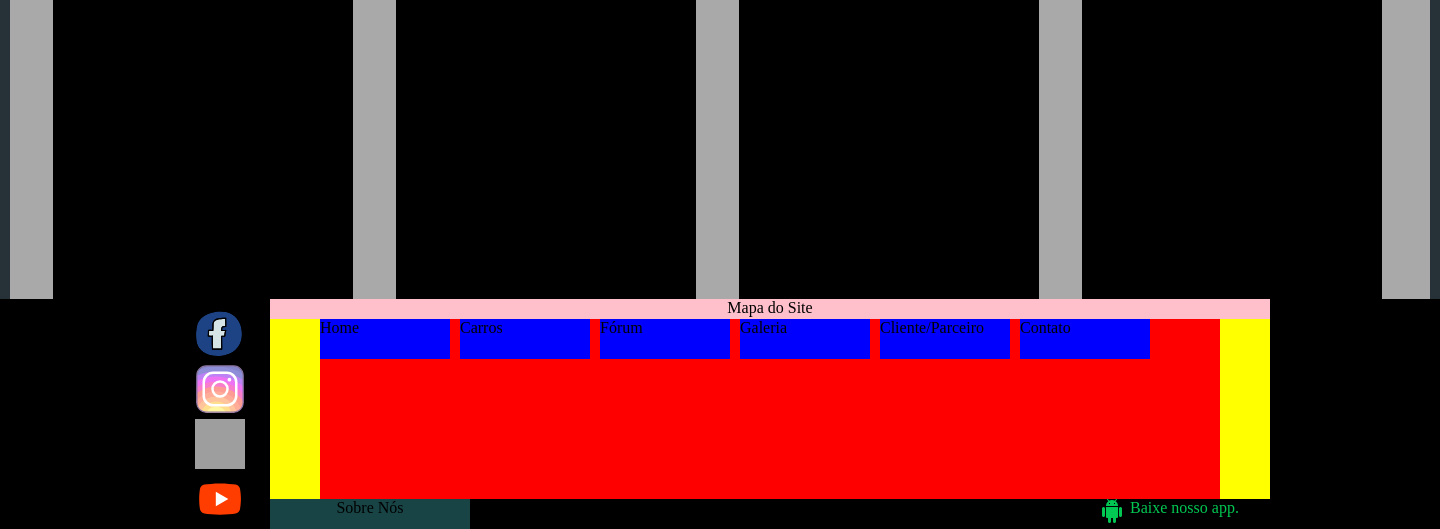
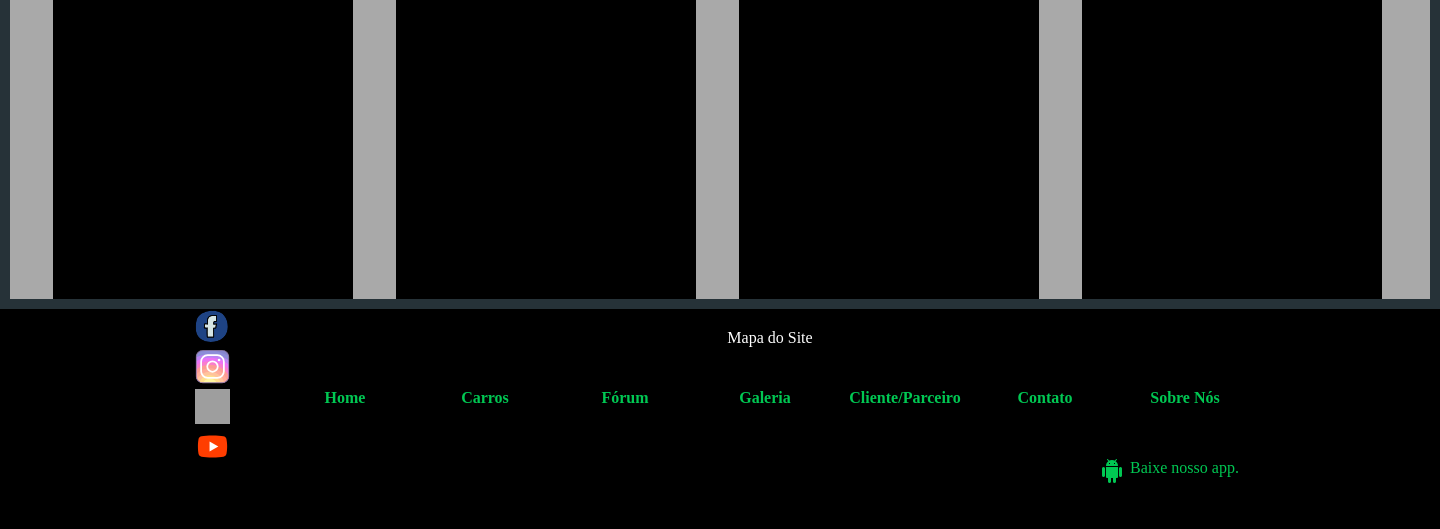
Before and after one commit to kah-eek/Portal-Auto-Center, a PHP site: page /view/loja.php in a window 1440 px wide. Shown: the part 2256-2785 px from the top of the page. After the commit the page ends 2739 px from the top, so only its background shows below. Run offline with PHP 8.4, Linux system fonts and the light colour scheme; some web fonts are replaced; grey boxes are pictures that could not be loaded.

Commit message:
versao com icones no menu

```diff
--- a/view/component/footer.php
+++ b/view/component/footer.php
@@ -1,5 +1,4 @@
-
-    <footer class="sem_margem">
+<footer class="">
       <div class="segura_conteudo_f centro_lr">
 
         <!-- Area das redes sociais -->
@@ -7,55 +6,58 @@
           <div class="segura_rede centro_lr">
             <div class="tamanho_rede">
               <a target="_blank" href="https://www.facebook.com">
-                <img src="pictures/rede_social/facebook.svg" alt="">
+                <img src="pictures/rede_social/facebook.svg" alt="link para rede social">
               </a>
             </div>
             <div class="tamanho_rede">
               <a target="_blank" href="https://www.instagram.com">
-                <img src="pictures/rede_social/instagram.svg" alt="">
+                <img src="pictures/rede_social/instagram.svg" alt="link para rede social">
               </a>
             </div>
             <div class="tamanho_rede">
               <a target="_blank" href="https://www.twitter.com">
-                <img src="pictures/rede_social/twitter.svg" alt="">
+                <img src="pictures/rede_social/twitter.svg" alt="link para rede social">
               </a>
 
             </div>
             <div class="tamanho_rede">
               <a target="_blank" href="https://www.youtube.com">
-                <img src="pictures/rede_social/youtube.svg" alt="">
+                <img src="pictures/rede_social/youtube.svg" alt="link para rede social">
               </a>
             </div>
           </div>
         </div>
         <div class="mapa_site float_left">
-          <div class="m_site align_center conteudo">
+          <div class="m_site align_center txt_branco conteudo">
             Mapa do Site
           </div>
           <div class="segura_mapa centro_lr">
-            <div class="link_pags float_left conteudo">
+            <div class="link_pags conteudo titulo">
               Home
             </div>
-            <div class="link_pags float_left conteudo">
+            <div class="link_pags conteudo titulo">
               Carros
             </div>
-            <div class="link_pags float_left conteudo">
+            <div class="link_pags conteudo titulo">
               Fórum
             </div>
-            <div class="link_pags float_left conteudo">
+            <div class="link_pags conteudo titulo">
               Galeria
             </div>
-            <div class="link_pags float_left conteudo">
+            <div class="link_pags conteudo titulo">
               Cliente/Parceiro
             </div>
-            <div class="link_pags float_left conteudo">
+            <div class="link_pags conteudo titulo">
               Contato
+            </div>
+            <div class="link_pags conteudo titulo">
+              Sobre Nós
             </div>
           </div>
         </div>
-        <div class="terceira_f align_center conteudo float_left">
+        <!-- <div class="terceira_f align_center conteudo float_left">
           Sobre Nós
-        </div>
+        </div> -->
         <div class="baixa_app float_right">
           <div class="icone_app float_left">
             <i class="material-icons">android</i>
--- a/view/css/footer.css
+++ b/view/css/footer.css
@@ -1,6 +1,7 @@
 footer{
   width: 100%;
-  height: 230px;
+  height: 190px;
+  margin-top: 10px;
   background-color: #000;
 }
 
@@ -18,55 +19,56 @@ footer{
 
 .segura_rede{
   width: 50px;
-  height: 220px;
-  margin-top: 10px;
+  height: 160px;
 }
 
 .tamanho_rede{
-  width: 50px;
-  height: 50px;
+  width: 35px;
+  height: 35px;
   margin-bottom: 5px;
 }
 
 .tamanho_rede img{
-  width: 50px;
-  height: 50px;
+  width: 35px;
+  height: 35px;
 }
 
 
 
 .mapa_site{
   width: 1000px;
-  height: 200px;
-  background-color: yellow;
-}
-
-.segura_mapa{
-  width: 900px;
-  height: 180px;
-  background-color: red;
+  height: 130px;
+  margin-top: 20px;
 }
 
 .m_site{
   width: 1000px;
-  height: 20px;
-  background-color: pink;
+  height: 30px;
+}
+
+.segura_mapa{
+  width: 980px;
+  height: 80px;
 }
 
 .link_pags{
   width: 130px;
   height: 40px;
+  margin-top: 10px;
   margin-right: 10px;
-  background-color: blue;
+  text-align: center;
+  float: left;
+  padding-top: 20px;
+  color: #00C853;
 }
 
 
 
-.terceira_f{
+/*.terceira_f{
   width: 200px;
   height: 30px;
   background-color: #184445;
-}
+}*/
 
 
 
--- a/view/css/loja.css
+++ b/view/css/loja.css
@@ -20,6 +20,11 @@
   margin-left: 23px;
   background-color: #263238;
   /*box-shadow: 0 5px 5px rgba(21, 21, 21, 0.5);*/
+}
+
+.item_menu_pesquisa img{
+  width: 100%;
+  height: 100%;
 }
 
 .container_parceiro_premium{
--- a/view/loja.php
+++ b/view/loja.php
@@ -25,43 +25,43 @@
       </div>
       <div class="container_menu_pesquisa">
         <div class="item_menu_pesquisa float_left">
-          <i title="Lavagem de Carros" class="material-icons fs_50 centralizado txt_branco preenche_t_20">local_car_wash</i>
+          <img src="pictures/loja/lavagem.svg" class="centralizado txt_branco " title="Lavagem de Carro"  alt="Pintura de Carros">
         </div>
         <div class="item_menu_pesquisa float_left">
-          1
+          <img src="pictures/loja/troca_oleo.svg" class="  centralizado txt_branco " title="Troca de óleo"  alt="Pintura de Carros">
         </div>
         <div class="item_menu_pesquisa float_left">
-          1
+          <img src="pictures/loja/pintura_funilaria.svg" class="  centralizado txt_branco " title="Pintura e Funilaria"  alt="Pintura de Carros">
         </div>
         <div class="item_menu_pesquisa float_left">
-          1
+          <img src="pictures/loja/troca_pneu.svg" class="  centralizado txt_branco " title="Troca de Pneu"  alt="Pintura de Carros">
         </div>
         <div class="item_menu_pesquisa float_left">
-          1
+          <img src="pictures/loja/balancing.svg" class="  centralizado txt_branco " title="Balanceamento"  alt="Pintura de Carros">
         </div>
         <div class="item_menu_pesquisa float_left">
-          1
+          <img src="pictures/loja/alarme.svg" class=" centralizado txt_branco " title="Alarmes"  alt="Pintura de Carros">
         </div>
         <div class="item_menu_pesquisa float_left">
-          1
+          <img src="pictures/loja/auto_eletrica.svg" class="  centralizado txt_branco " title="Auto Elétrica"  alt="Pintura de Carros">
         </div>
         <div class="item_menu_pesquisa float_left">
-          1
+          <img src="pictures/loja/ferramentas_eletrica.svg" class="  centralizado txt_branco " title="Ferramentas Elétricas"  alt="Pintura de Carros">
         </div>
         <div class="item_menu_pesquisa float_left">
-          2
+          <img src="pictures/loja/ferramentas_manuais.svg" class="  centralizado txt_branco " title="Ferramentas Manuais"  alt="Pintura de Carros">
         </div>
         <div class="item_menu_pesquisa float_left">
-          1
+          <img src="pictures/loja/revisao.svg" class="  centralizado txt_branco " title="Revisão do Carro"  alt="Pintura de Carros">
         </div>
         <div class="item_menu_pesquisa float_left">
-          1
+          <img src="pictures/loja/socorro_ja.svg" class="  centralizado txt_branco " title="Socorro Já"  alt="Pintura de Carros">
         </div>
         <div class="item_menu_pesquisa float_left">
-          1
+          <img src="pictures/loja/troca_reparo.svg" class="  centralizado txt_branco " title="Troca e Reparo de Vidros"  alt="Pintura de Carros">
         </div>
         <div class="item_menu_pesquisa float_left">
-          1
+          <img src="pictures/loja/chaveiro.svg" class="  centralizado txt_branco " title="Chaveiro"  alt="Pintura de Carros">
         </div>
       </div>
       <div class="container_parceiro_premium">
```
Also changed, not shown: view/pictures/loja/alarme.svg (added), view/pictures/loja/auto_eletrica.svg (added), view/pictures/loja/balancing.svg (added), view/pictures/loja/chaveiro.svg (added), view/pictures/loja/ferramentas_eletrica.svg (added), view/pictures/loja/ferramentas_manuais.svg (added), view/pictures/loja/lavagem.svg (added), view/pictures/loja/pintura_funilaria.svg (added), view/pictures/loja/revisao.svg (added), view/pictures/loja/socorro_ja.svg (added), view/pictures/loja/troca_oleo.svg (added), view/pictures/loja/troca_pneu.svg (added), view/pictures/loja/troca_reparo.svg (added).
